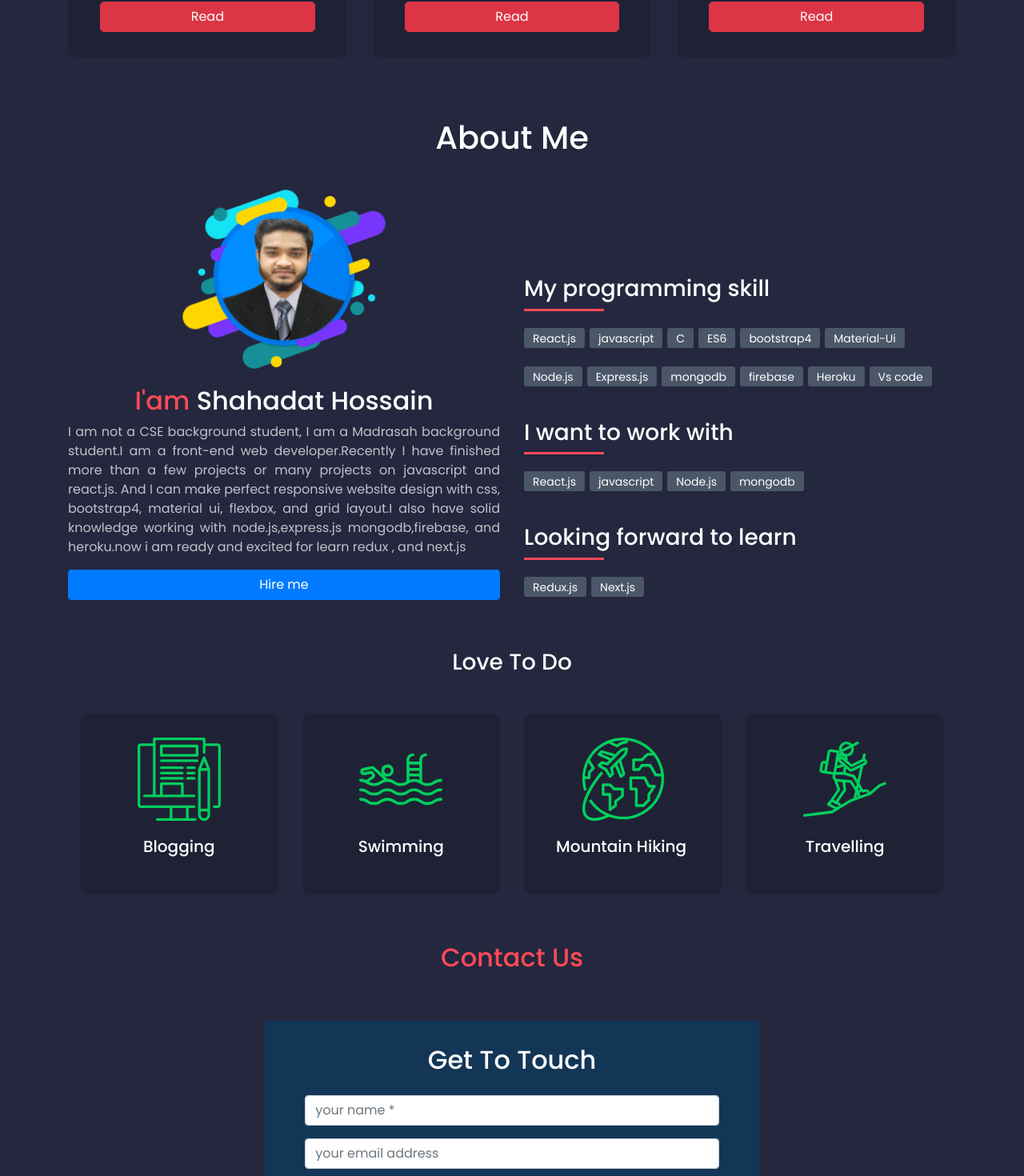
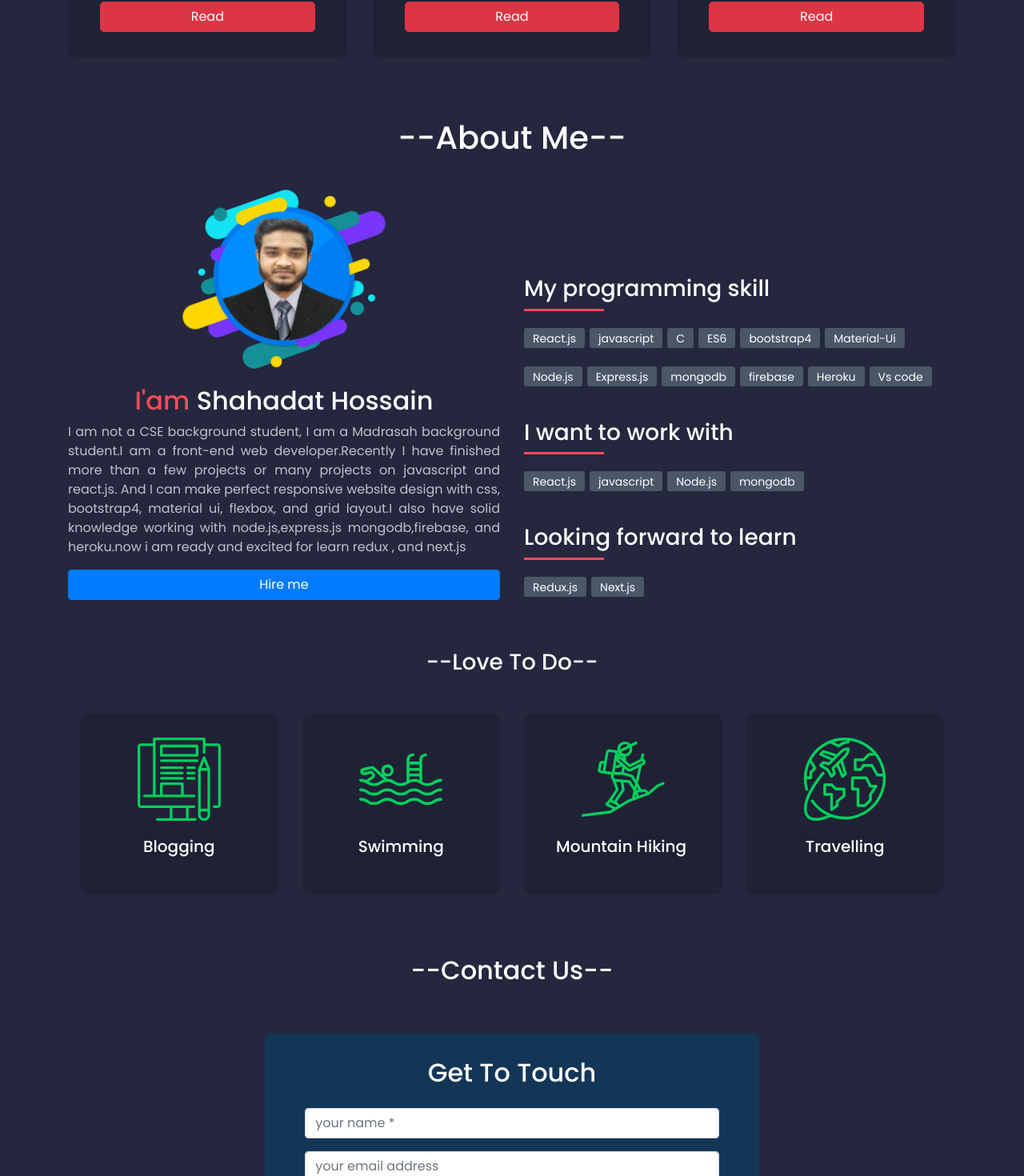
Before and after one commit to shahadat-rgb/my-portfolio, a React (Create React App) app: page / in a window 1280 px wide. Shown: the part 2624-4094 px from the top of the page at 80% size. Built offline with nearby package versions, Linux system fonts and the light colour scheme.

Commit message:
my hoby component updated

```diff
--- a/src/Component/AboutMyDetails/AboutMyDetails.js
+++ b/src/Component/AboutMyDetails/AboutMyDetails.js
@@ -8,7 +8,7 @@ const AboutMyDetails = () => {
             <HeaderNavbar></HeaderNavbar>
        <div className="container">
        <h1 style={{ color:'white', textAlign: "center",paddingTop:'20px' }}>
-        About Me
+        --About Me--
    </h1>
    <div className="row align-items-center">
             <div className="col-md-6">
--- a/src/Component/AllBlog/AllBlog.js
+++ b/src/Component/AllBlog/AllBlog.js
@@ -12,7 +12,7 @@ const AllBlog = () => {
         <div style={{backgroundColor:'#24273E'}}>
           <HeaderNavbar></HeaderNavbar><br/> <br/>
      <div className="container">
-       <h1 className="text-center text-white mt-5 mb-4">ALL BLOG</h1>
+       <h1 className="text-center text-white mt-5 mb-4">--All Blog--</h1>
      <div id="card-header">
        {
              blog.map((blog) => {
--- a/src/Component/ContackUs/ContackUs.js
+++ b/src/Component/ContackUs/ContackUs.js
@@ -22,7 +22,7 @@ const ContackUs = () => {
            <HeaderNavbar></HeaderNavbar>
           <div className="container">
           <div>
-             <h2 style={{color:'#ff4a57',paddingTop:'80px',marginBottom:'30PX',textAlign:'center'}}>Contact Us</h2>
+             <h2 style={{color:"white", paddingTop:'80px',marginBottom:'30PX',textAlign:'center'}}>Contact Us</h2>
               <section className='d-flex justify-content-center'>
               <section className='col-12 col-sm-6 col-md-7 mb-3'>
               <form onSubmit={sendEmail}>
--- a/src/Component/Home/AboutMe/AboutMe.js
+++ b/src/Component/Home/AboutMe/AboutMe.js
@@ -6,7 +6,7 @@ const AboutMe = () => {
     return (
         <div style={{ marginTop: "60px"}} id='AboutUs'>
              <h1 style={{ color:'white', textAlign: "center"}}>
-             About Me
+             --About Me--
         </h1>
        <div className="row align-items-center">
             <div className="col-md-6">
--- a/src/Component/Home/Contack/Contack.css
+++ b/src/Component/Home/Contack/Contack.css
@@ -8,7 +8,7 @@ form{
  }
  .send-btn{
      width: 100%;
-     background-color:#ff4a57;
+     background-color:#0da115;
      padding:5px 30px;
      border: none;
      border-radius: 5px;
--- a/src/Component/Home/Contack/Contack.js
+++ b/src/Component/Home/Contack/Contack.js
@@ -19,7 +19,7 @@ const Contack = () => {
     }
     return (
         <div>
-             <h2 style={{color:'#ff4a57',marginTop:'60px',marginBottom:'60PX',textAlign:'center'}}>Contact Us</h2>
+             <h2 style={{color:'white',marginTop:'60px',marginBottom:'60PX',textAlign:'center'}}>--Contact Us--</h2>
               <section className='d-flex justify-content-center'>
               <section className='col-12 col-sm-6 col-md-7 mb-5'>
               <form onSubmit={sendEmail}>
--- a/src/Component/Home/MyHoby/MyHoby.js
+++ b/src/Component/Home/MyHoby/MyHoby.js
@@ -7,9 +7,9 @@ import './MyHoby.css'
 const MyHoby = () => {
     return (
         <div className="container">
-            <h3 className="mt-5 mb-5 text-white text-center">Love To Do </h3>
+            <h3 className="mt-5 mb-5 text-white text-center">--Love To Do-- </h3>
             <div className="row">
-                <div className="col-md-3">
+                <div className="col-md-3 mb-3">
                   <div className="card">
                          <img style={{width:"50%",marginBottom:"20px",margin:"0 auto",marginTop:"10px"}} src={blooging} alt="" />
                       <div className="card-body text-center">
@@ -17,7 +17,7 @@ const MyHoby = () => {
                       </div>
                    </div>
                 </div>
-                <div className="col-md-3">
+                <div className="col-md-3 mb-3">
                 <div className="card">
                          <img style={{width:"50%",marginBottom:"20px",margin:"0 auto",marginTop:"10px"}} src={swiming} alt="" />
                       <div className="card-body text-center">
@@ -25,17 +25,17 @@ const MyHoby = () => {
                       </div>
                    </div>
                 </div>
-                <div className="col-md-3">
+                <div className="col-md-3 mb-3">
                 <div className="card">
-                         <img style={{width:"50%",marginBottom:"20px",margin:"0 auto",marginTop:"10px"}} src={travaling} alt="" />
+                         <img style={{width:"50%",marginBottom:"20px",margin:"0 auto",marginTop:"10px"}} src={mounting} alt="" />
                       <div className="card-body tex-center">
                          <h5>Mountain Hiking</h5>
                       </div>
                    </div>
                 </div>
-                <div className="col-md-3">
+                <div className="col-md-3 mb-3">
                 <div className="card">
-                         <img style={{width:"50%",marginBottom:"20px",margin:"0 auto",marginTop:"10px"}} src={mounting} alt="" />
+                         <img style={{width:"50%",marginBottom:"20px",margin:"0 auto",marginTop:"10px"}} src={travaling} alt="" />
                       <div className="card-body text-center">
                          <h5>Travelling</h5>
                       </div>
```
